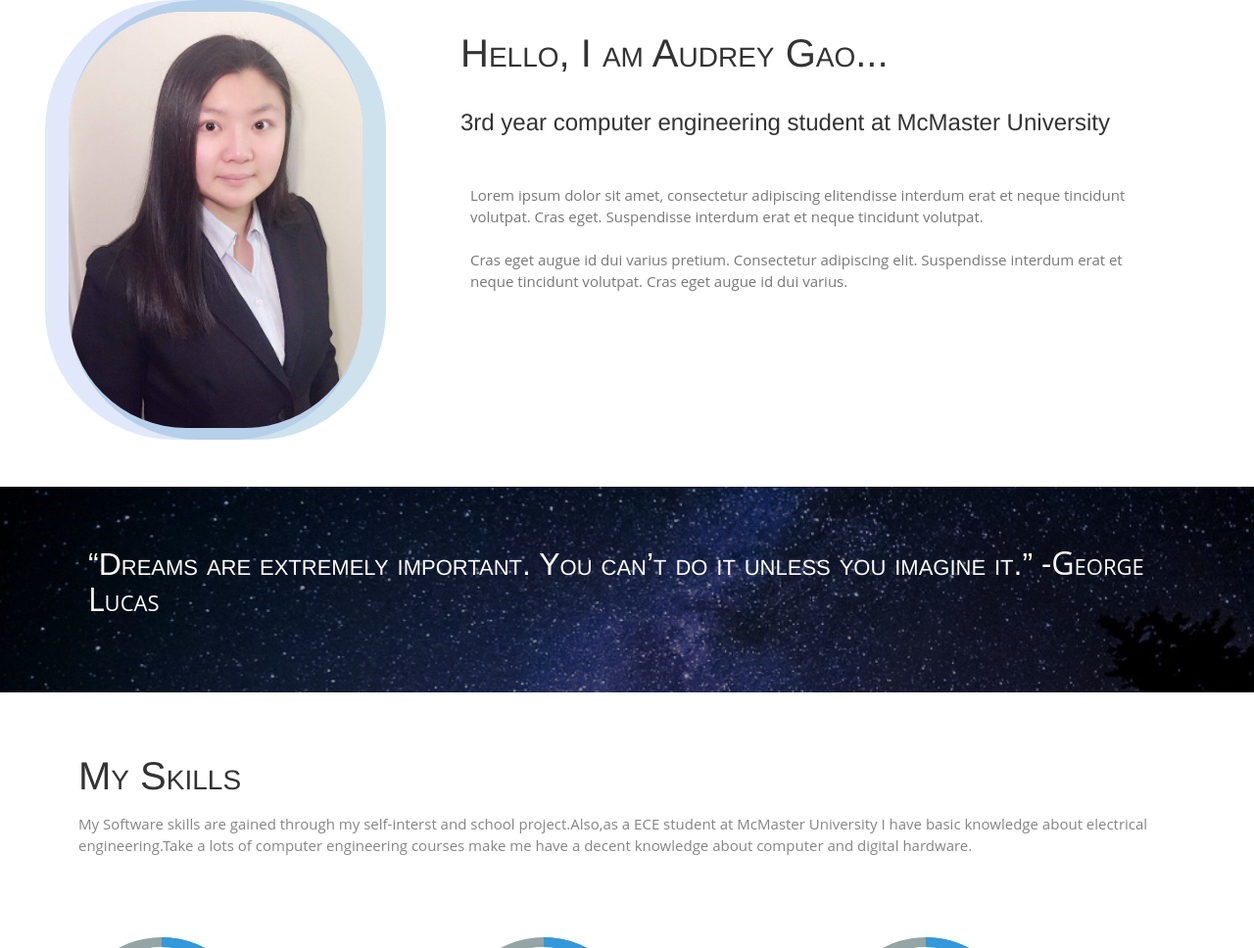
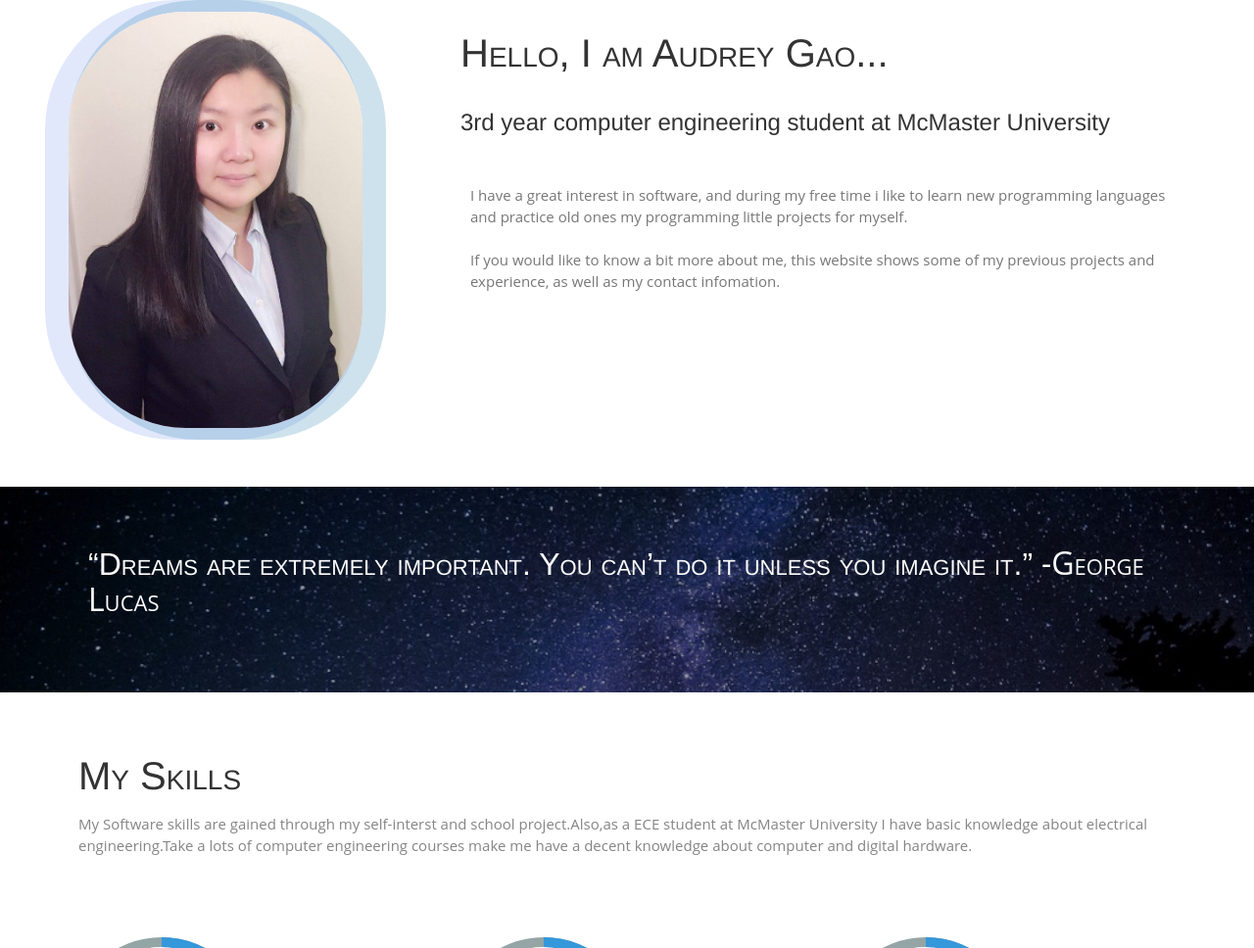
Before and after one commit to Audreugzg/Audreugzg.github.io, a plain HTML site: page index.html in a window 1280 px wide. Shown: the part 767-1735 px from the top of the page at 98% size. Drawn offline with Linux system fonts and the light colour scheme.

Commit message:
Add files via upload

```diff
--- a/index.html
+++ b/index.html
@@ -83,10 +83,9 @@
           <h2>Hello, I am Audrey Gao...</h2>
           <h3> 3rd year computer engineering student at McMaster University</h3>
         </div>
-        <p>Lorem ipsum dolor sit amet, consectetur adipiscing elitendisse interdum erat et neque tincidunt volutpat. Cras eget. Suspendisse interdum erat et neque tincidunt volutpat. <br/>
+        <p>I have a great interest in software, and during my free time i like to learn new programming languages and practice old ones my programming little projects for myself.<br/>
           <br/>
-          Cras eget augue id dui varius pretium.
-          Consectetur adipiscing elit. Suspendisse interdum erat et neque tincidunt volutpat. Cras eget augue id dui varius.</p>
+          If you would like to know a bit more about me, this website shows some of my previous projects and experience, as well as my contact infomation.</p>
       </div>
       <!-- end: -->
     </div>
```
